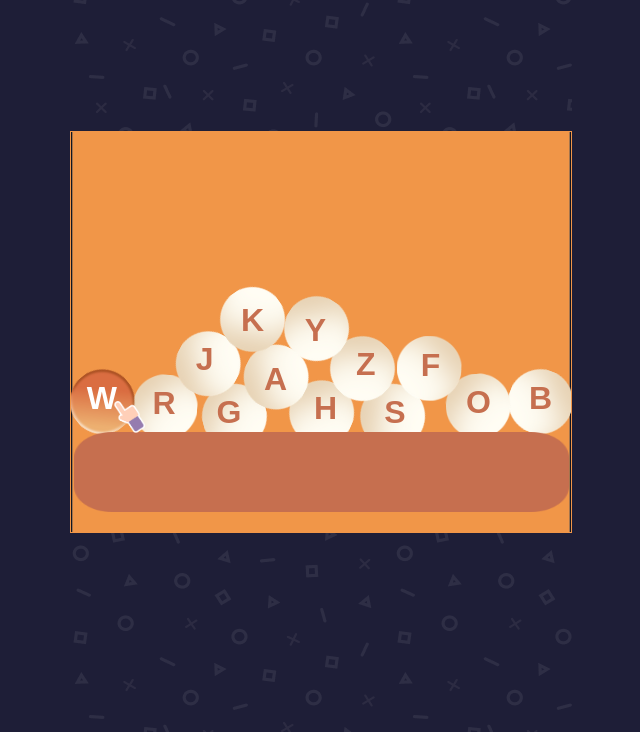
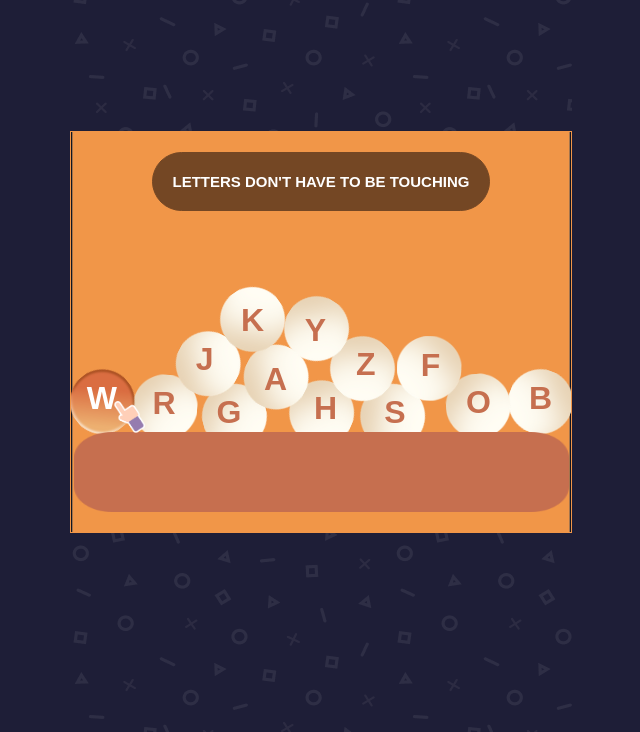
Before and after one commit to atakanhbk/Word-Game, a website: page public/index.html in a window 1280 px wide. Shown: the part 68-800 px from the top of the page, without its empty margins (319-959 px from the left). Drawn offline with nearby package versions, Linux system fonts and the light colour scheme; animation ran at ten frames a second; a web font is replaced by a local one.

Commit message:
Update index.html

```diff
--- a/public/index.html
+++ b/public/index.html
@@ -164,6 +164,22 @@
         z-index: 9;
         pointer-events: none;
       }
+
+      .tutorial-title {
+        position: absolute;
+        border: 1px solid #744724;
+        border-radius: 40px;
+        padding: 20px;
+        margin-top: 20px;
+        background-color: #744724;
+        color: white;
+        font-family: "Sniglet-Regular", sans-serif;
+        font-weight: bold;
+        font-size: 15px;
+        display: none;
+        transform: translate(0);
+        transition: transform 0.5s ease;
+      }
     </style>
   </head>
   <body>
@@ -171,6 +187,7 @@
     <img id="ball-image" src="assets/circle.png" style="display: none" />
     <div id="game-container">
       <img id="logo" src="./assets/core/logo_white.png" alt="loading" />
+      <div class="tutorial-title">LETTERS DON'T HAVE TO BE TOUCHING</div>
       <div class="answer-part">
         <img class="ground-image" src="assets/orange-pane.png" />
         <div class="answer-title"></div>
@@ -202,6 +219,7 @@
             this.cancelButton = document.querySelector(".cancel-button");
             this.groundImage = document.querySelector(".ground-image");
             this.nextLevelButton = document.querySelector(".next-level-button");
+            this.tutorialTitle = document.querySelector(".tutorial-title");
           }
         }
 
@@ -337,6 +355,7 @@
 
           if (ballLabel !== "" && !isTutorialEnd) {
             setTimeout(() => {
+              gameElements.tutorialTitle.style.display = "block";
               const ball = balls.find((element) => element.label === ballLabel);
               ChangeColorOfLetter(ball, "white");
               ChangeColorOfBall(ball, "assets/newCircle.png");
@@ -514,6 +533,7 @@
 
         function handleTutorialStep(nextLetter, ball) {
           if (tutorialLetterIndex === getNextIndex()) {
+            gameElements.tutorialTitle.style.transform = "translate(-450px)";
             gameElements.wrongAnswer.style.display = "block";
             gameElements.correctAnswer.style.display = "none";
             gameElements.groundImage.src = "assets/gray-pane.png";
@@ -521,6 +541,13 @@
             checkElementHasAlreadyInclude(ball);
             checkWordIsCorrect();
             CreateHandTutorial(nextLetter);
+          }
+
+          if(nextLetter === ""){
+            gameElements.tutorialTitle.style.right = "-800px";
+            gameElements.tutorialTitle.style.transform = "translate(-890px)";
+            gameElements.tutorialTitle.textContent = "TAP THE GREEN BOX TO CONFIRM";
+
           }
         }
 
@@ -579,6 +606,7 @@
         function handleNextLevelClick() {
           if (!isTutorialEnd) {
             isTutorialEnd = true;
+            gameElements.tutorialTitle.style.display = "none";
             console.log(isTutorialEnd);
           }
           if (!gameFinish) {
@@ -617,7 +645,6 @@
               ChangeColorOfLetter(ball, "white");
               gameElements.answerTitle.textContent += `${ball.label}`;
               ChangeColorOfBall(ball, "assets/newCircle.png");
-
             }
           }
         }
```
